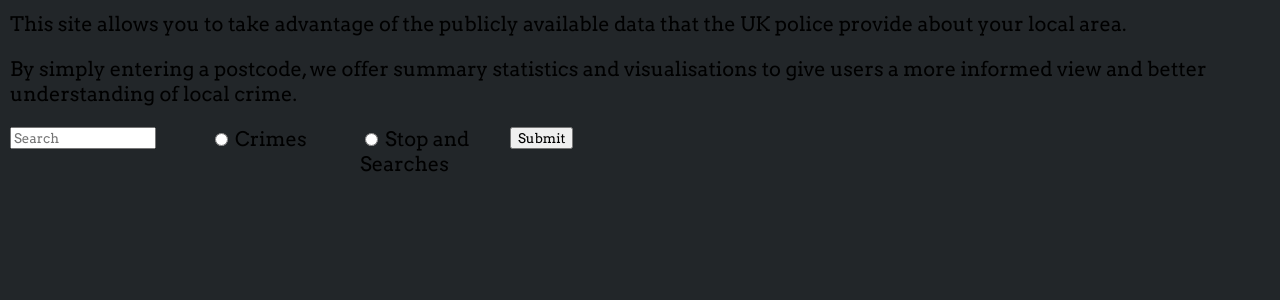
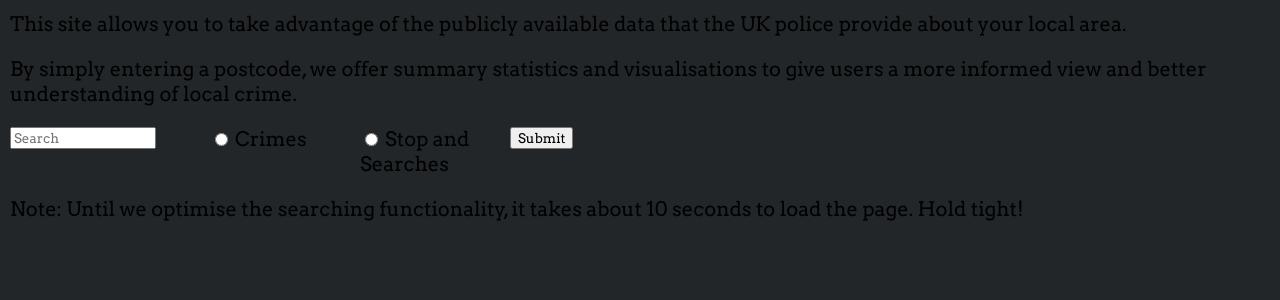
Before and after one commit to isaacschaessenscoleman/Local-Crime-Analysis, a Django app: page / in a window 1280 px wide. Shown: the part 192-492 px from the top of the page. Run offline with Django 4.2, Linux system fonts and the light colour scheme.

Commit message:
Updated home page search functionality

```diff
--- a/mysite/mysite/templates/mysite/home_page.html
+++ b/mysite/mysite/templates/mysite/home_page.html
@@ -154,17 +154,7 @@
                     <input type="submit" value="Submit">
             </div>
         </form>
-
-
-
         </div>
-
-
-
-
-
-
-
-
+        <p>Note: Until we optimise the searching functionality, it takes about 10 seconds to load the page. Hold tight! </p>
 </body>
 </html>
--- a/mysite/mysite/views.py
+++ b/mysite/mysite/views.py
@@ -2,11 +2,17 @@ import matplotlib.pyplot as plt
 
 from django.http import HttpResponse
 from django.http import HttpResponseNotFound
+from django.http import HttpRequest
+from django.views.decorators.csrf import csrf_protect
+from django.middleware.csrf import get_token
 
 from django.core.cache import cache
-from django.shortcuts import render
+from django.shortcuts import render, redirect
 
 from datetime import datetime
+
+from crimes.views import postcode_page as crime_post_code_page
+from stop_and_searches.views import postcode_page as ss_postcode_page
 
 # Create your views here.
 
@@ -23,6 +29,10 @@ def search_queries(request):
     if request.method == 'POST':
 
         postcode = request.POST.get('postcode')
-        print(postcode)
+        page = request.POST.get('webpage')
 
-        return HttpResponse(request)
+        if page == 'Crimes':
+            return redirect(f'crimes/{postcode}')
+
+        if page == "Stop and Searches":
+            return redirect(f'stop_and_searches/{postcode}')
```
Also changed, not shown: mysite/crimes/views.py (+7 -1 lines), mysite/stop_and_searches/views.py (+7 -1 lines).
